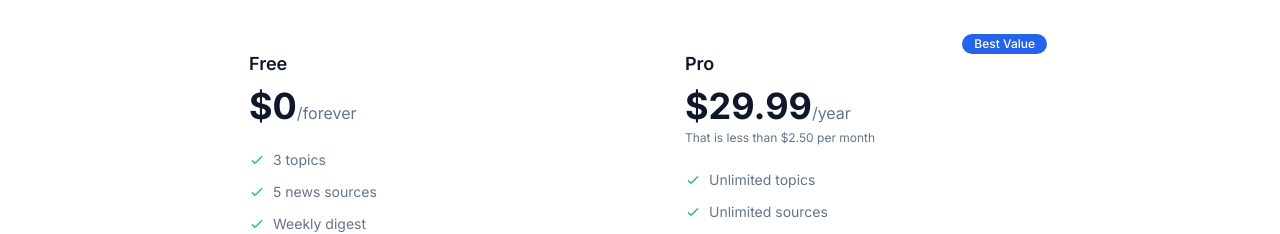
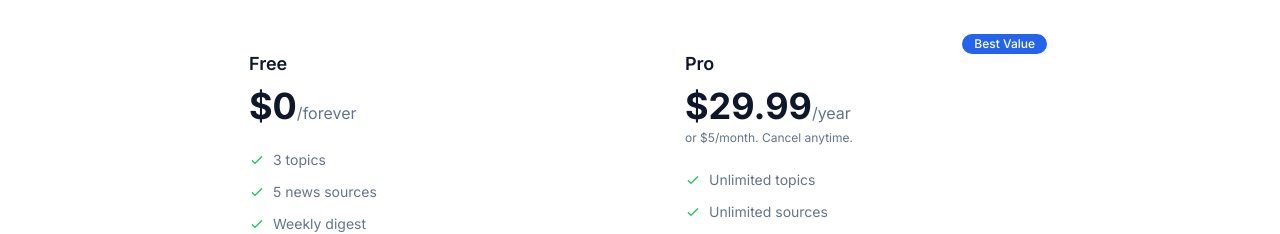
Before and after one commit to skillettsites/briefmynews, a Next.js app: page / in a window 1280 px wide. Shown: the part 2640-2874 px from the top of the page. Built offline with nearby package versions, Linux system fonts and the light colour scheme.

Commit message:
Add $5/month pricing option alongside $29.99/year

```diff
--- a/src/app/page.tsx
+++ b/src/app/page.tsx
@@ -315,7 +315,7 @@ export default function Home() {
                 <span className="text-muted">/year</span>
               </div>
               <p className="mt-1 text-xs text-muted">
-                That is less than $2.50 per month
+                or $5/month. Cancel anytime.
               </p>
               <ul className="mt-6 space-y-3">
                 {[
--- a/src/app/pricing/page.tsx
+++ b/src/app/pricing/page.tsx
@@ -40,6 +40,7 @@ const plans = [
     name: "Pro",
     price: "$29.99",
     period: "year",
+    monthlyPrice: "$5/month",
     description: "For serious readers who want full control over their news.",
     features: [
       { text: "Unlimited topics", included: true },
@@ -94,7 +95,7 @@ export default function PricingPage() {
             </div>
             {plan.name === "Pro" && (
               <p className="mt-1 text-xs text-muted">
-                Less than $2.50 per month
+                or $5/month. Cancel anytime.
               </p>
             )}
             <p className="mt-3 text-sm text-muted">{plan.description}</p>
--- a/src/app/terms/page.tsx
+++ b/src/app/terms/page.tsx
@@ -57,7 +57,7 @@ export default function TermsPage() {
           <p>
             The Service offers a free tier and a paid Pro tier. The free tier
             includes limited topics, sources, and weekly delivery. The Pro tier
-            ($29.99/year) provides unlimited access to all features.
+            ($29.99/year or $5/month) provides unlimited access to all features.
             Pricing may change with 30 days&apos; notice to existing subscribers.
           </p>
         </section>
```
